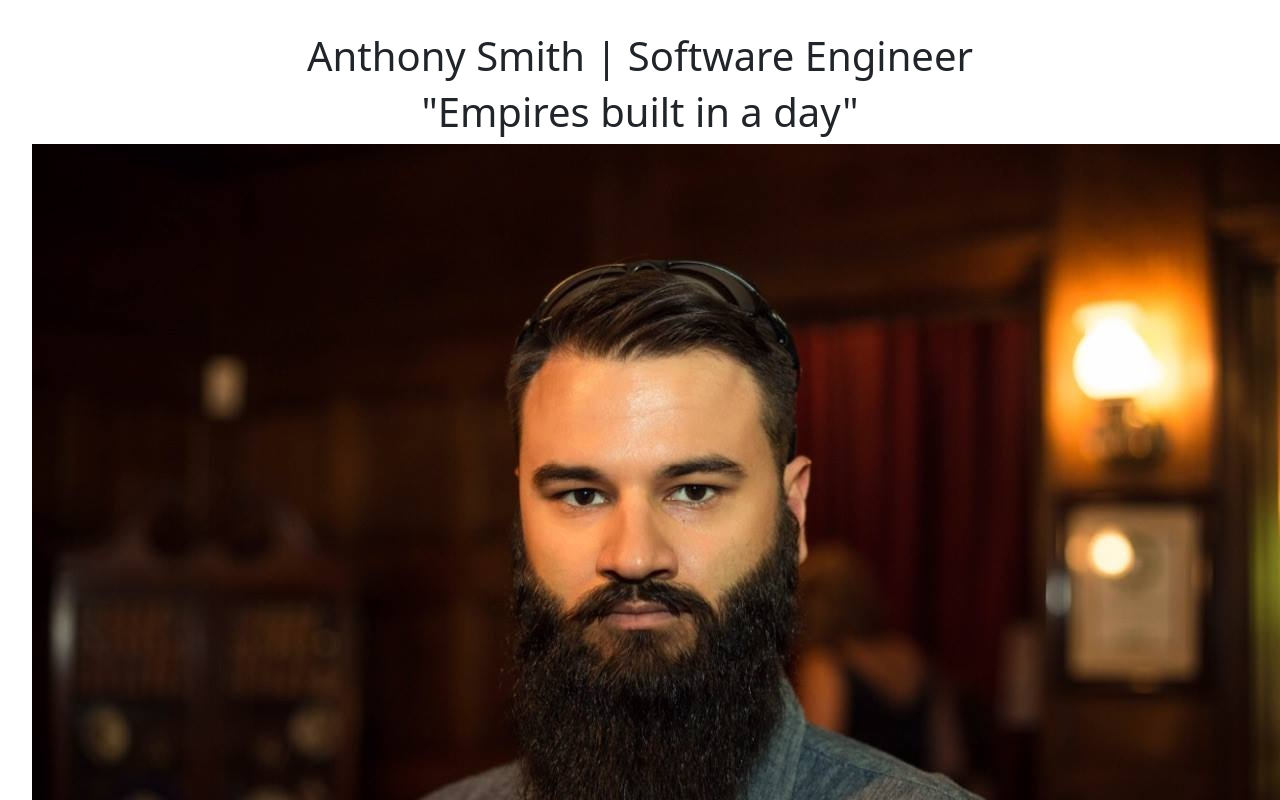
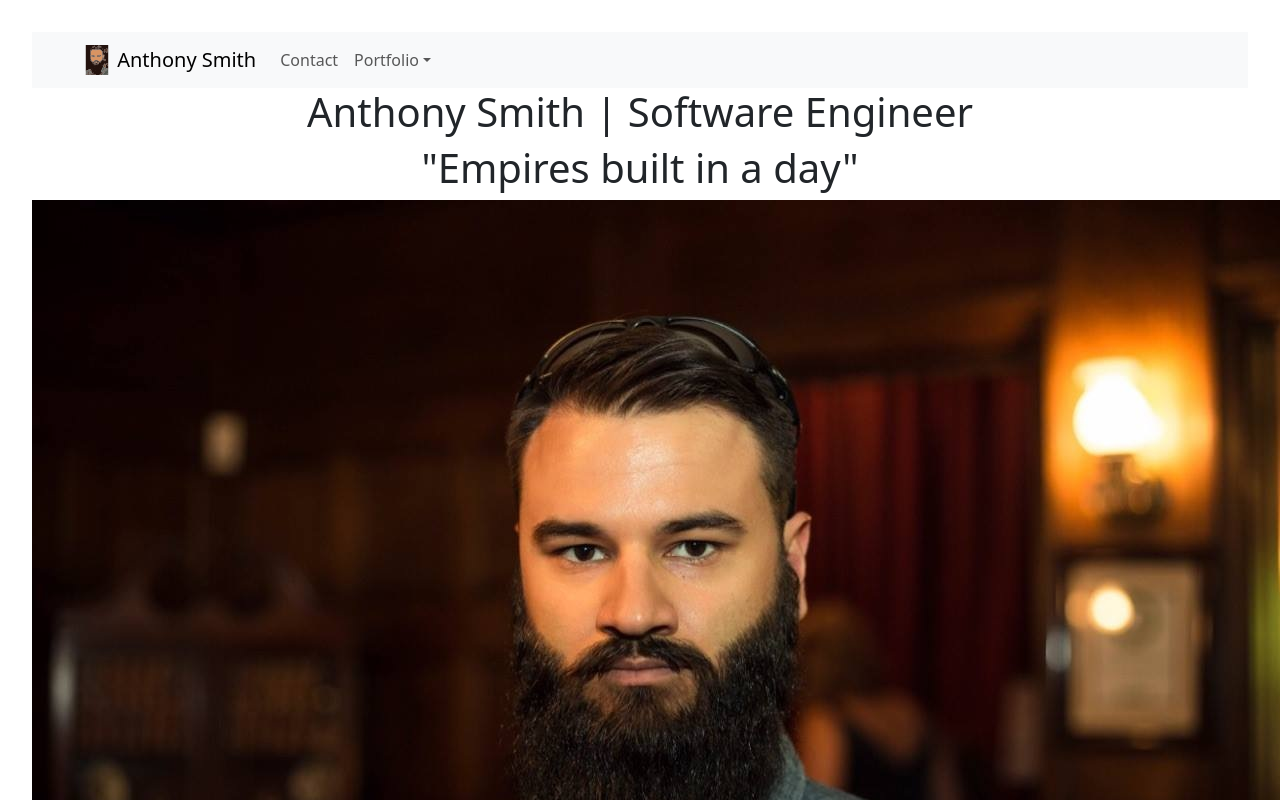
Before and after one commit to asmith8494/asmith8494.github.io, a React (Vite) app: page / in a window 1280 px wide. Shown: the top 800 px of the page. Built offline with nearby package versions, Linux system fonts and the light colour scheme.

Commit message:
Set up homepage, added navbar

```diff
--- a/src/App.tsx
+++ b/src/App.tsx
@@ -1,17 +1,12 @@
-//import { useState } from 'react'
-import anthonyPicture from './assets/AnthonySmithProfilePicture.png';
-import './App.css'
+import './App.css';
+import HomePage from './pages/Home';
 
 function App() {
   return (
     <>
-      <h1>Anthony Smith | Software Engineer</h1>
-      <h1>"Empires built in a day"</h1>
-      <div>
-        <img src={anthonyPicture} alt="A beautiful picture of Anthony should be here!" />
-      </div>
+      <HomePage />
     </>
   )
 }
 
-export default App
+export default App;
--- /dev/null
+++ b/src/components/TopNav.tsx
@@ -0,0 +1,46 @@
+import Container from 'react-bootstrap/Container';
+import Nav from 'react-bootstrap/Nav';
+import Navbar from 'react-bootstrap/Navbar';
+import NavDropdown from 'react-bootstrap/NavDropdown';
+import anthonyIcon from '../assets/AnthonySmithIcon.svg';
+
+function TopNav() {
+    return (
+        <Navbar expand="md" className="bg-body-tertiary">
+            <Container>
+                <Navbar.Brand href="/">
+                    <img
+                        alt=""
+                        src={anthonyIcon}
+                        width="30"
+                        height="30"
+                        className="d-inline-block align-top"
+                    />{' '}
+                    Anthony Smith
+                </Navbar.Brand>
+                <Navbar.Toggle aria-controls="basic-navbar-nav" />
+                <Navbar.Collapse id="basic-navbar-nav">
+                    <Nav className="me-auto">
+                        <Nav.Link href="#link">Contact</Nav.Link>
+                        <NavDropdown title="Portfolio" id="basic-nav-dropdown">
+                            <NavDropdown.Item href="/ProfessionalProjects">Professional Projects</NavDropdown.Item>
+                            <NavDropdown.Divider />
+                            <NavDropdown.Header>Personal Projects</NavDropdown.Header>
+                            <NavDropdown.Item href="#action/3.4">
+                                Sudoku App
+                            </NavDropdown.Item>
+                            <NavDropdown.Item href="#action/3.5">
+                                Idle Game
+                            </NavDropdown.Item>
+                            <NavDropdown.Item href="#action/3.6">
+                                Inventory Tracker App
+                            </NavDropdown.Item>
+                        </NavDropdown>
+                    </Nav>
+                </Navbar.Collapse>
+            </Container>
+        </Navbar>
+    );
+}
+
+export default TopNav;
--- a/src/index.css
+++ /dev/null
@@ -1 +0,0 @@
-/*  */
--- a/src/main.tsx
+++ b/src/main.tsx
@@ -1,7 +1,5 @@
 import { StrictMode } from 'react'
 import { createRoot } from 'react-dom/client'
-import './index.css'
-// Import our custom CSS
 import './scss/styles.scss'
 
 import App from './App.tsx'
--- /dev/null
+++ b/src/pages/Home.tsx
@@ -0,0 +1,17 @@
+import TopNav from "../components/TopNav";
+import anthonyPicture from '../assets/AnthonySmithProfilePicture.png';
+
+function HomePage() {
+  return (
+    <div>
+      <TopNav />
+      <h1>Anthony Smith | Software Engineer</h1>
+      <h1>"Empires built in a day"</h1>
+      <div>
+        <img src={anthonyPicture} alt="A beautiful picture of Anthony should be here!" />
+      </div>
+    </div>
+  );
+}
+
+export default HomePage;
```
Also changed, not shown: src/assets/AnthonySmithIcon.svg (added), src/pages/Contact.tsx (added), src/pages/ProfessionalProjects.tsx (added).
